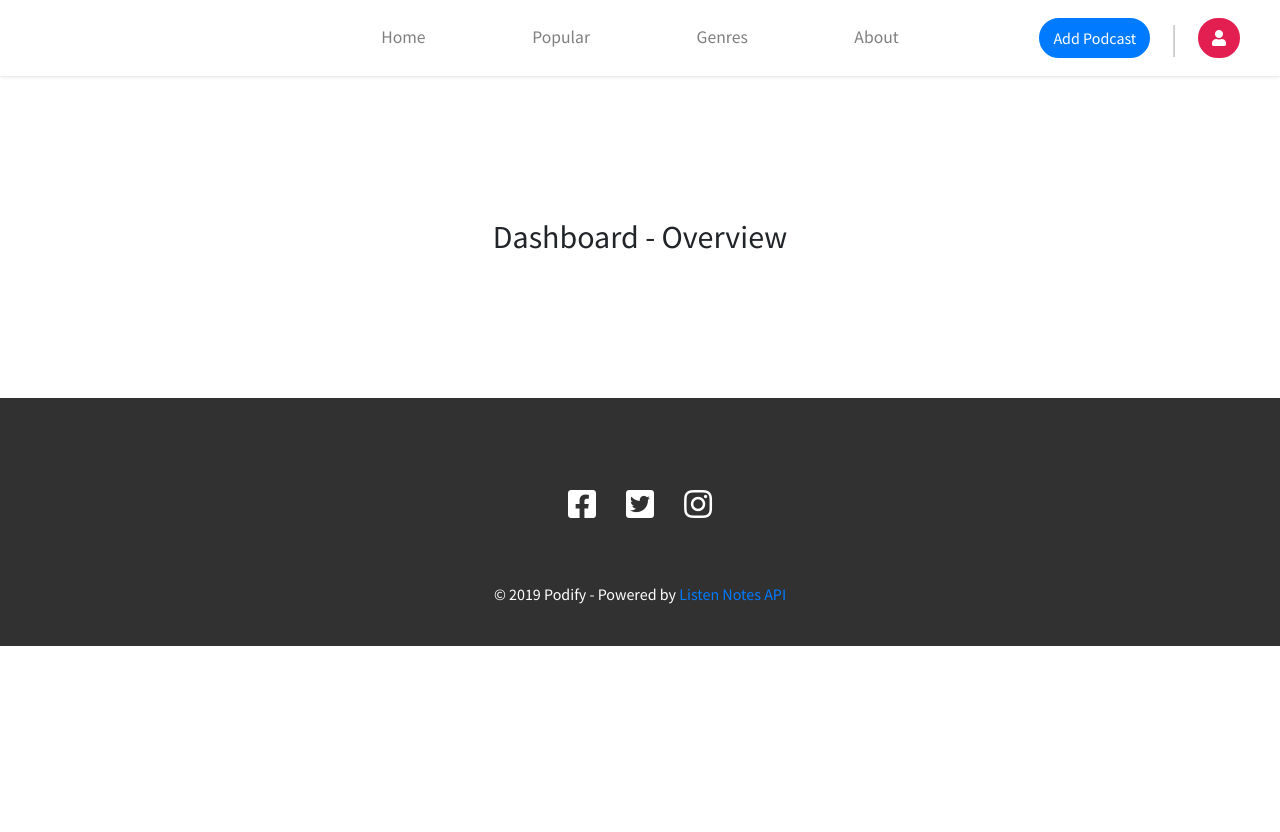
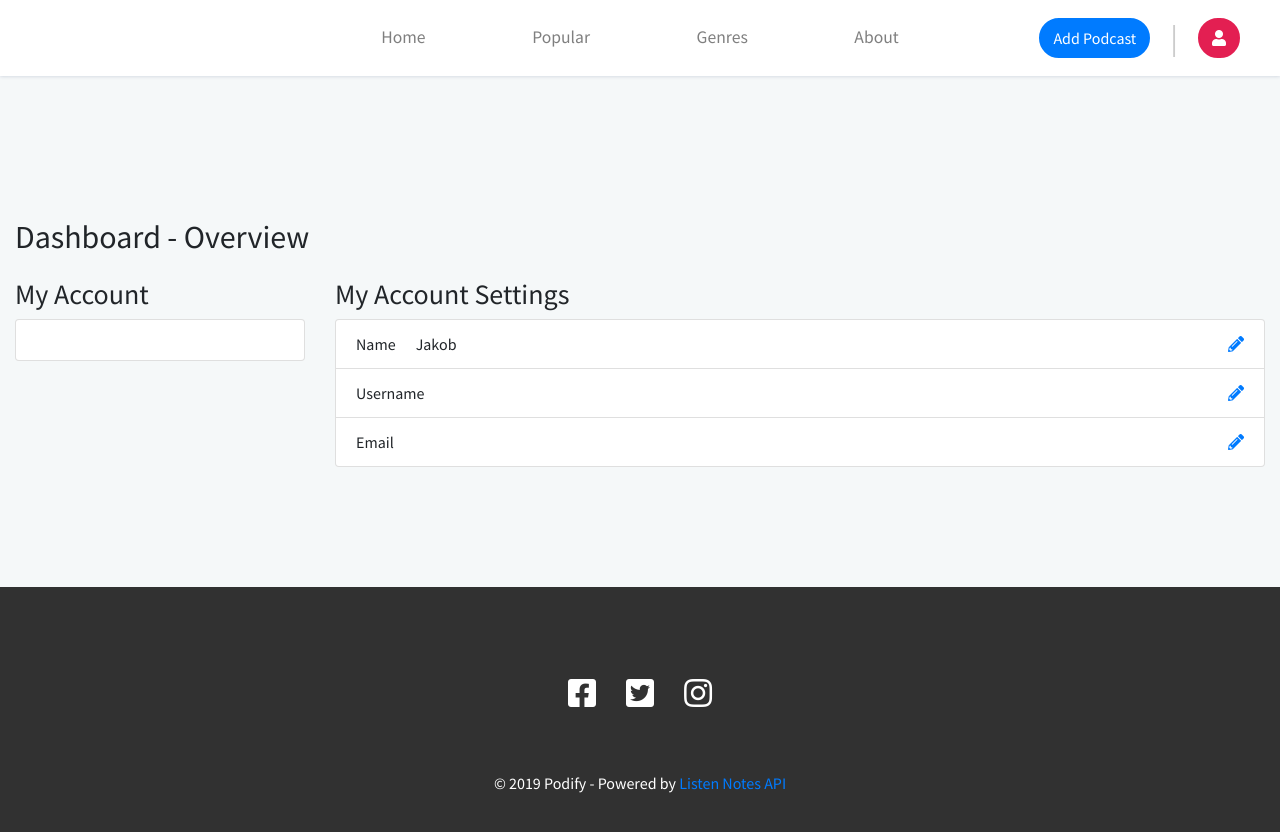
Before and after one commit to Jabser/Podify, a React (Create React App) app: page /dashboard in a window 1280 px wide. Shown: the top 832 px of the page. Before the commit the page ends 800 px from the top, so only its background shows below. Built offline with nearby package versions, Linux system fonts and the light colour scheme.

Commit message:
Dashboard - Initial structure setup

```diff
--- a/src/sass/dashboard.scss
+++ b/src/sass/dashboard.scss
@@ -1,5 +1,15 @@
 .overview {
   padding: 15vh 0;
 
-  text-align: center;
+  background: #f5f8f9;
+
+  .account-settings {
+    .parent {
+
+
+      .child {
+        margin-left: 20px;
+      }
+    }
+  }
 }
--- a/src/views/dashboard/Overview.js
+++ b/src/views/dashboard/Overview.js
@@ -5,7 +5,41 @@ class Overview extends Component {
   render() {
     return (
       <div className="overview">
-        <h1>Dashboard - Overview</h1>
+        <div className="container-fluid">
+          <h1>Dashboard - Overview</h1>
+          <div className="row">
+            <div className="col-3">
+              <h3>My Account</h3>
+              <div className="card">
+                <div className="card-body">
+
+                </div>
+              </div>
+            </div>
+            <div className="col-9">
+              <h3>My Account Settings</h3>
+              <ul class="list-group account-settings">
+                <li class="list-group-item d-flex justify-content-between align-items-center">
+                  <span className="parent w-25">
+                    Name
+                    <span className="child">
+                      Jakob
+                    </span>
+                  </span>
+                  <a href="" className="account-edit"><i class="fas fa-pencil-alt"></i></a>
+                </li>
+                <li class="list-group-item d-flex justify-content-between align-items-center">
+                  Username
+                  <a href="" className="account-edit"><i class="fas fa-pencil-alt"></i></a>
+                </li>
+                <li class="list-group-item d-flex justify-content-between align-items-center">
+                  Email
+                  <a href="" className="account-edit"><i class="fas fa-pencil-alt"></i></a>
+                </li>
+              </ul>
+            </div>
+          </div>
+        </div>
       </div>
     )
   }
```
